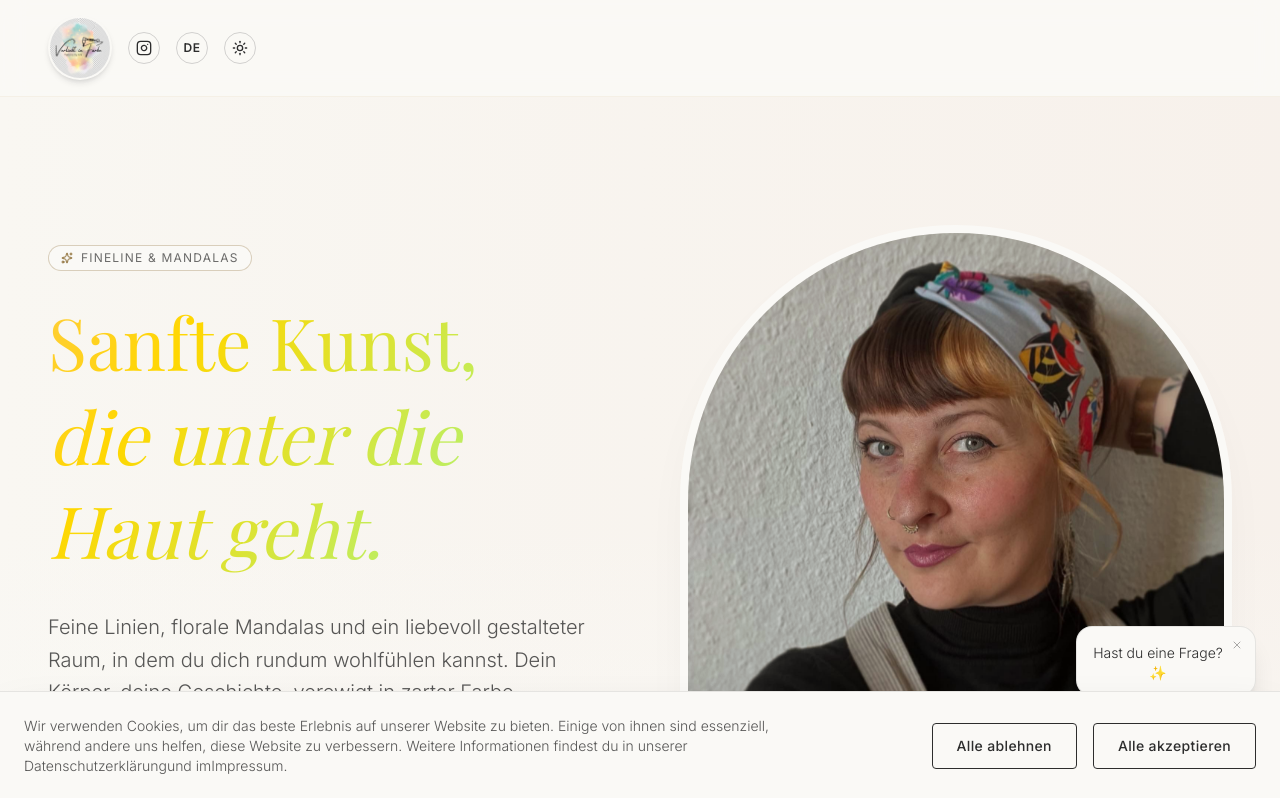
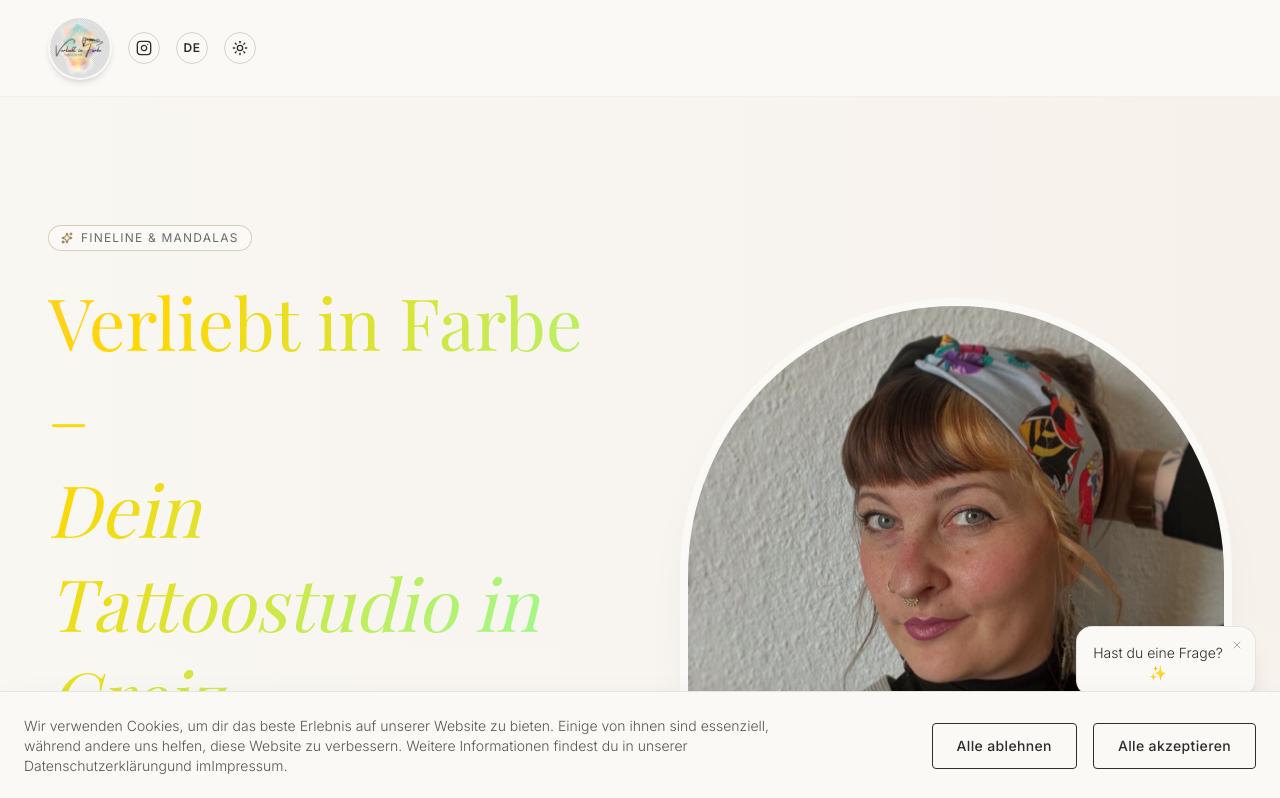
Before and after one commit to Ernstbaerent/Verliebt-in-Farbe, a React (Vite) app: page /home in a window 1280 px wide. Shown: the top 798 px of the page. Built offline with nearby package versions, Linux system fonts and the light colour scheme; a web font is replaced by a local one.

Commit message:
feat: update SEO metadata and hero section content
Refine site title and descriptions to focus on Greiz location and update hero text for better brand positioning.

```diff
--- a/index.html
+++ b/index.html
@@ -3,8 +3,8 @@
   <head>
     <meta charset="UTF-8" />
     <meta name="viewport" content="width=device-width, initial-scale=1.0" />
-    <title>Verliebt in Farbe – Fineline Tattoo Studio für Frauen in Mohlsdorf</title>
-    <meta name="description" content="Verliebt in Farbe: Dein Tattoo Studio für Frauen. Feine Linien, florale Mandalas & ein liebevoller Safe Space für dein Fineline Tattoo in Mohlsdorf." />
+    <title>Verliebt in Farbe | Tattoostudio Greiz</title>
+    <meta name="description" content="Suchst du ein professionelles Tattoostudio in Greiz? Verliebt in Farbe bietet einzigartige Fineline-Tattoos & feine Kunst unter der Haut. Jetzt Termin anfragen!" />
     <link rel="canonical" href="https://verliebtinfarbe.de" />
     <link rel="icon" type="image/svg+xml" href="/favicon.svg" />
 
--- a/src/i18n.tsx
+++ b/src/i18n.tsx
@@ -28,8 +28,8 @@ export const translations: TranslationDictionary = {
   'cookie.accept': { de: 'Alle akzeptieren', en: 'Accept all' },
 
   'hero.badge': { de: 'Fineline & Mandalas', en: 'Fineline & Mandalas' },
-  'hero.title.1': { de: 'Sanfte Kunst,', en: 'Gentle art,' },
-  'hero.title.2': { de: 'die unter die Haut geht.', en: 'beneath your skin.' },
+  'hero.title.1': { de: 'Verliebt in Farbe –', en: 'Verliebt in Farbe –' },
+  'hero.title.2': { de: 'Dein Tattoostudio in Greiz', en: 'Your Tattoo Studio in Greiz' },
   'hero.desc': {
     de: 'Feine Linien, florale Mandalas und ein liebevoll gestalteter Raum, in dem du dich rundum wohlfühlen kannst. Dein Körper, deine Geschichte, verewigt in zarter Farbe.',
     en: 'Fine lines, floral mandalas and a lovingly designed space where you can feel completely comfortable. Your body, your story, immortalized in delicate color.'
```
